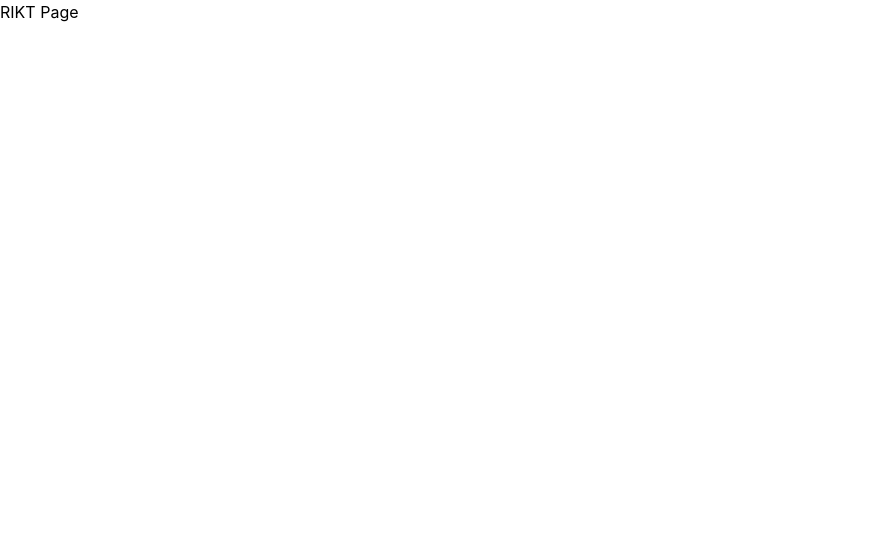
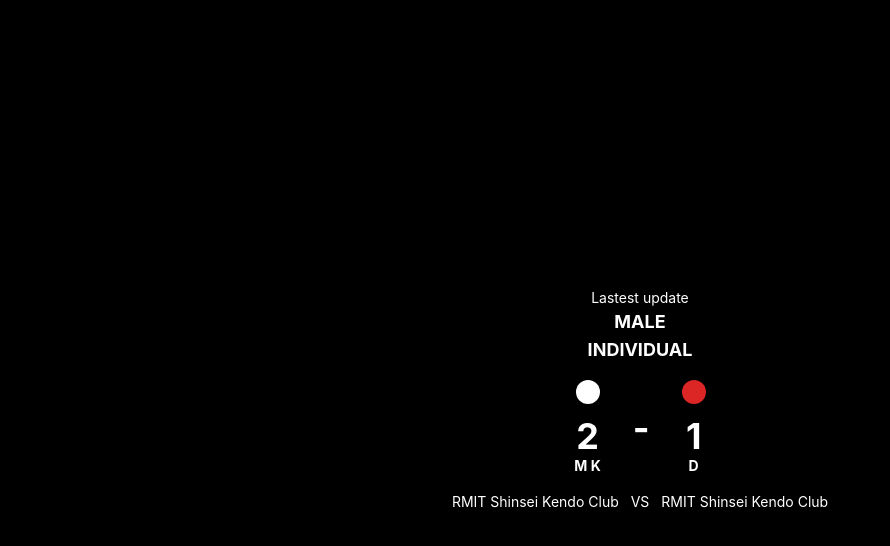
Before and after one commit to dat-nix/Landing-page, a Next.js app: page /rikt in a window 1280 px wide. Shown: the top 546 px of the page, without its empty margins (0-890 px from the left). Built offline with nearby package versions, Linux system fonts and the light colour scheme; a web font is replaced by a local one.

Commit message:
move scoreboard to rikt page

```diff
--- a/src/app/rikt/page.js
+++ b/src/app/rikt/page.js
@@ -1,7 +1,11 @@
 import React from 'react';
+import Scoreboard from "@/components/Scoreboard";
 
 function RIKT() {
-  return <h1>RIKT Page</h1>;
+  return (
+  <section>
+   <Scoreboard />
+  </section>);
 }
 
 export default RIKT;
```
